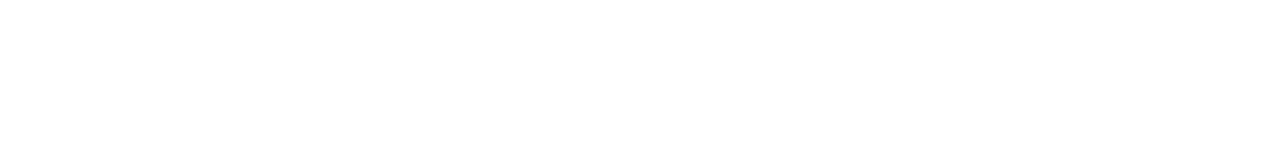
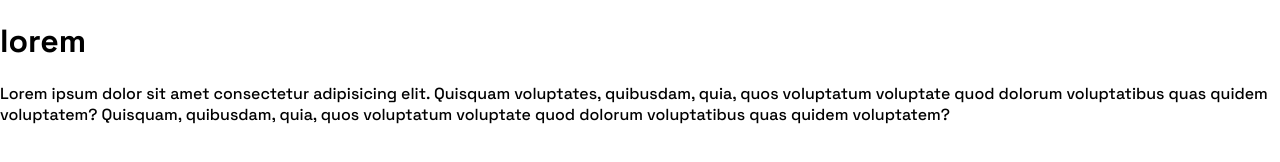
Before and after one commit to Ange230700/my-portfolio, a plain HTML site: page index.html in a window 1280 px wide. Drawn offline with Linux system fonts and the light colour scheme.

Commit message:
adding the font via google font

```diff
--- a/index.html
+++ b/index.html
@@ -1,12 +1,23 @@
 <!DOCTYPE html>
 <html lang="en">
-<head>
-    <meta charset="UTF-8">
-    <meta name="viewport" content="width=device-width, initial-scale=1.0">
-    <link rel="stylesheet" href="style.css">
+  <head>
+    <meta charset="UTF-8" />
+    <meta name="viewport" content="width=device-width, initial-scale=1.0" />
+    <link rel="stylesheet" href="style.css" />
+    <link rel="preconnect" href="https://fonts.googleapis.com" />
+    <link rel="preconnect" href="https://fonts.gstatic.com" crossorigin />
+    <link
+      href="https://fonts.googleapis.com/css2?family=Open+Sans:wght@500&family=Space+Grotesk:wght@500;700&display=swap"
+      rel="stylesheet"
+    />
     <title>Document</title>
-</head>
-<body>
-
-</body>
+  </head>
+  <body>
+    <h1>lorem</h1>
+    <p>
+      Lorem ipsum dolor sit amet consectetur adipisicing elit. Quisquam
+      voluptates, quibusdam, quia, quos voluptatum voluptate quod dolorum
+      voluptatibus quas quidem voluptatem? Quisquam, quibusdam, quia, quos
+      voluptatum voluptate quod dolorum voluptatibus quas quidem voluptatem?
+  </body>
 </html>
--- a/style.css
+++ b/style.css
@@ -11,4 +11,5 @@ html {
 
 body {
   margin: 0;
+  font-family: "Space Grotesk", sans-serif;
 }
```
